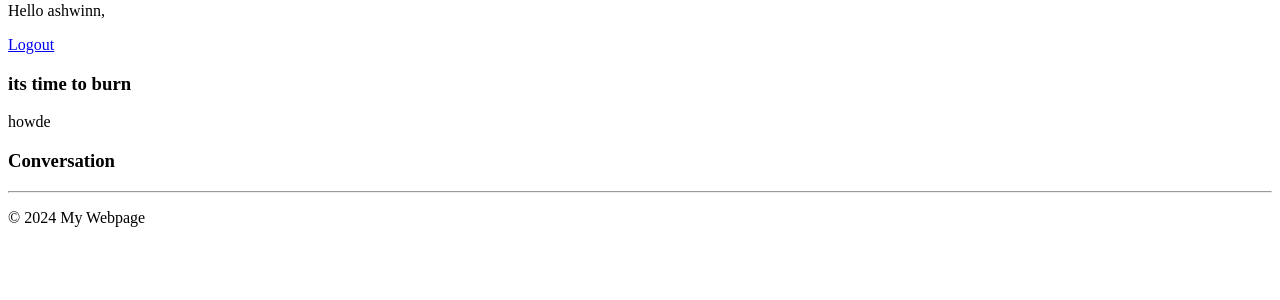
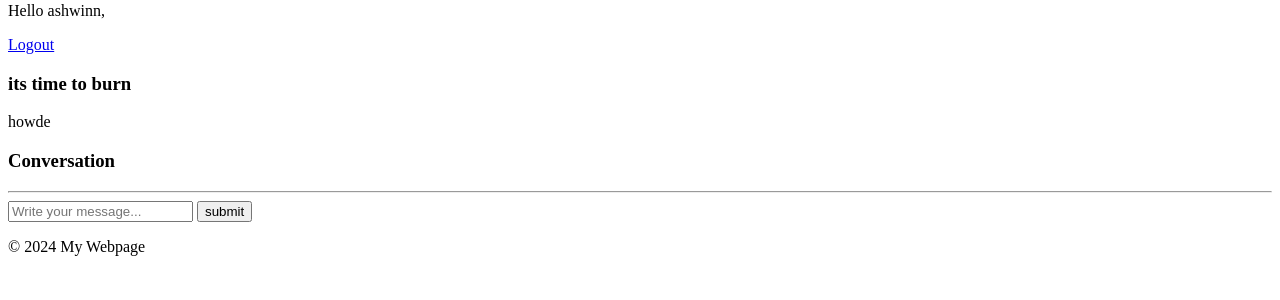
Before and after one commit to Ashwinn11/Study-Bud, a Django app: page /room/6 in a window 1280 px wide. Shown: the part 143-443 px from the top of the page. Run offline with Django 5.2, Linux system fonts and the light colour scheme; a user stored in the database is signed in; data comes from the database, SQL or seed files in the repository; both versions use the stored data as it was after the commit.

Commit message:
added chat room

```diff
--- a/core/templates/core/room.html
+++ b/core/templates/core/room.html
@@ -21,5 +21,15 @@
     {% endfor %}
 
 </div>
+{% if request.user.is_authenticated %}
+<div class="comment-form">
+    <form method="POST" action="">
+    {% csrf_token %}
+    <input type="text" name="body" placeholder="Write your message...">
+    <input type="submit" value="submit">
+    </form>
+
+</div>
+{% endif %}
 
 {% endblock %}
--- a/core/views.py
+++ b/core/views.py
@@ -22,6 +22,9 @@ def home(request):
 def rooms(request,pk):
     rooms = Rooms.objects.get(id=pk)
     message=Messages.objects.filter(room=rooms).order_by('-created')
+    if request.method=="POST":
+        body = Messages.objects.create(user=request.user,body=request.POST.get('body'),room=rooms)
+        body.save()
     context={'room':rooms,'message':message}
     return render(request,'core/room.html',context)
 
```
Also changed, not shown: db.sqlite3.
